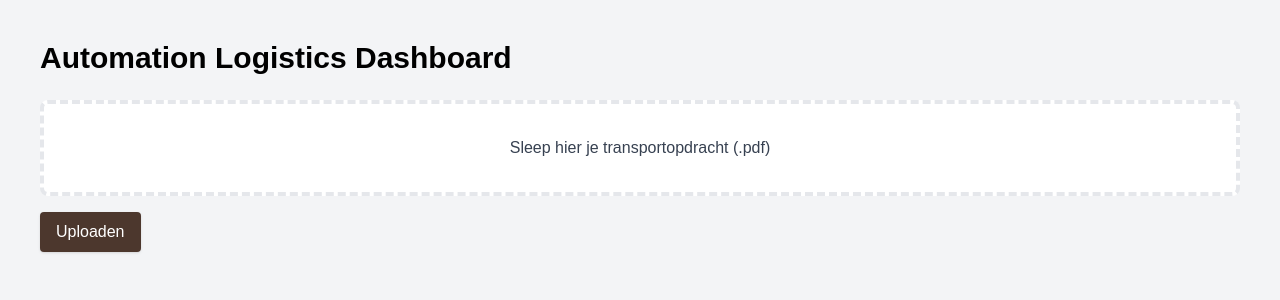
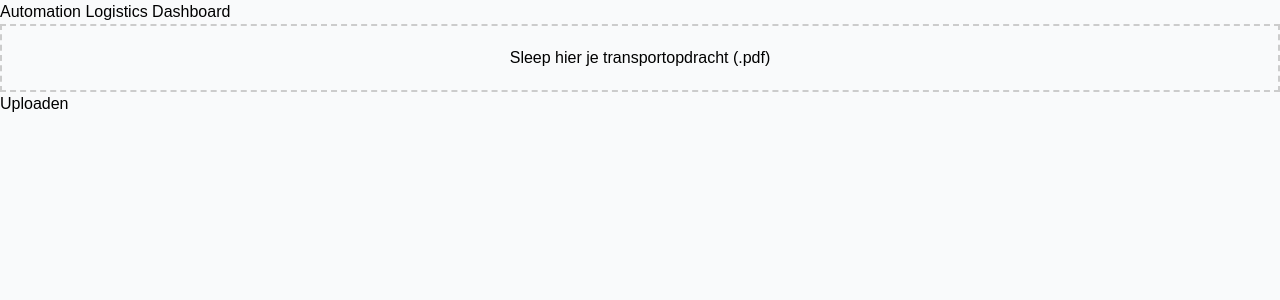
Before and after one commit to RBlancoSaa/Dashboard, a React (Vite) app: page / in a window 1280 px wide. Shown: the top 300 px of the page. Built offline with nearby package versions, Linux system fonts and the light colour scheme.

Commit message:
Allerlei aanpassingen en koppelingen

```diff
--- a/src/App.jsx
+++ b/src/App.jsx
@@ -29,10 +29,9 @@ export default function App() {
       }
 
       const data = await response.json();
-      console.log('Succesvol:', data);
-      alert('Upload gelukt!');
+      alert('Upload gelukt! Je krijgt de mail binnenkort.');
     } catch (error) {
-      alert('⚠️ Netwerkfout: ' + error.message);
+      alert('Netwerkfout: ' + error.message);
     }
   };
 
@@ -48,38 +47,28 @@ export default function App() {
   };
 
   return (
-    <div className="min-h-screen p-10 bg-gray-100">
-      <h1 className="text-3xl font-bold mb-6">Automation Logistics Dashboard</h1>
-
-      <form onSubmit={handleUpload} className="space-y-4">
+    <div>
+      <h1>Automation Logistics Dashboard</h1>
+      <form onSubmit={handleUpload}>
         <div
-          className="border-4 border-dashed p-8 rounded-lg bg-white text-center cursor-pointer"
           onDrop={handleDrop}
-          onDragOver={(e) => e.preventDefault()}
+          onDragOver={e => e.preventDefault()}
           onClick={() => fileInputRef.current.click()}
+          style={{border: '2px dashed #ccc', padding: 20, textAlign: 'center', cursor: 'pointer'}}
         >
-          <p className="text-gray-700">Sleep hier je transportopdracht (.pdf)</p>
-          {fileName && (
-            <p className="mt-4 text-sm text-green-700">
-              Geselecteerd bestand: {fileName}
-            </p>
-          )}
+          Sleep hier je transportopdracht (.pdf)
+          {fileName && <div>Geselecteerd: {fileName}</div>}
         </div>
 
         <input
           ref={fileInputRef}
           type="file"
           accept=".pdf"
-          className="hidden"
+          style={{display: 'none'}}
           onChange={(e) => setFileName(e.target.files[0]?.name || "")}
         />
 
-        <button
-          type="submit"
-          className="bg-[#4c372d] text-white px-4 py-2 rounded shadow"
-        >
-          Uploaden
-        </button>
+        <button type="submit">Uploaden</button>
       </form>
     </div>
   );
```
